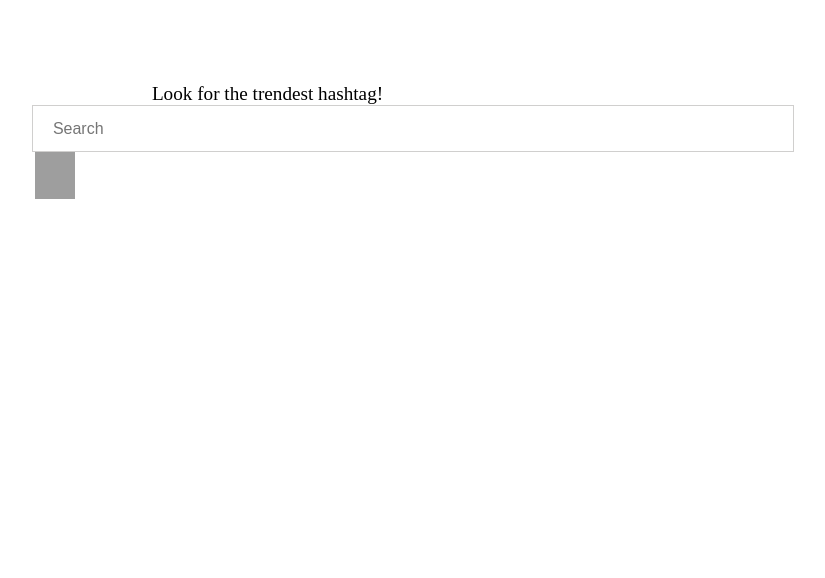
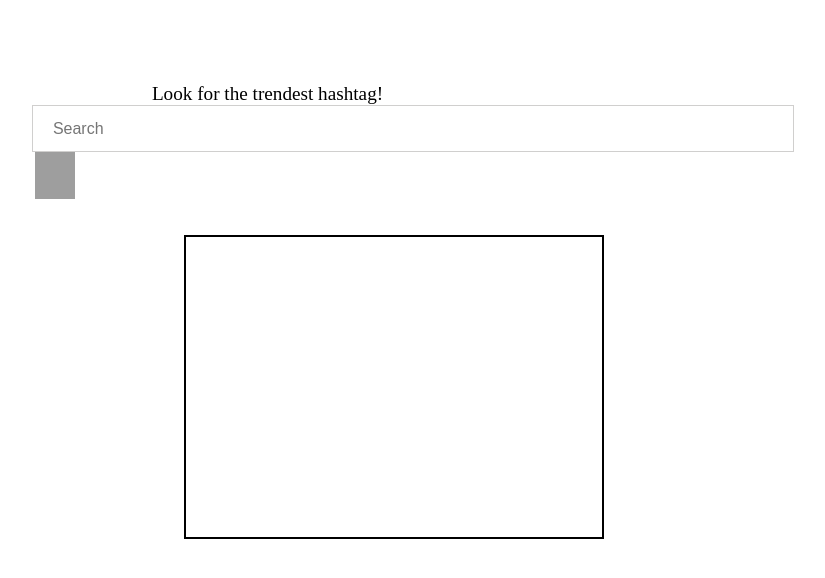
Before and after one commit to camilalourencos/twitter-hashtag-searcher, an Angular app in the folder frontend/: page / in a window 1280 px wide. Shown: the top 578 px of the page, without its empty margins (248-1073 px from the left). Built offline with nearby package versions, Linux system fonts and the light colour scheme; grey boxes are pictures that could not be loaded.

Commit message:
commit implementing search-results service

```diff
--- a/frontend/src/app/app.component.html
+++ b/frontend/src/app/app.component.html
@@ -1,2 +1,2 @@
-<app-new-search (onSearch)='onSearch($event)'></app-new-search>
-<app-search-results [tweetsFound]='tweetsFound'></app-search-results>
+<app-new-search (onTyping)='onTyping($event)'></app-new-search>
+<app-search-results></app-search-results>
--- a/frontend/src/app/app.component.ts
+++ b/frontend/src/app/app.component.ts
@@ -1,3 +1,4 @@
+import { SearchResultsService } from './services/search-results.service';
 import { Component } from '@angular/core';
 import { SearchResultsComponent } from './search-results/search-results.component';
 import { NewSearchComponent } from './search/new-search.component';
@@ -7,7 +8,13 @@ import { NewSearchComponent } from './search/new-search.component';
   templateUrl: './app.component.html',
   styleUrls: ['./app.component.css']
 })
-export class AppComponent extends SearchResultsComponent {
+export class AppComponent {
   title = 'twitter-hashtag-searcher';
 
+  constructor(private service: SearchResultsService) {}
+
+  onTyping($event:any){
+    this.service.onSearch($event);
+  }
+
 }
--- a/frontend/src/app/search-results/search-results.component.css
+++ b/frontend/src/app/search-results/search-results.component.css
@@ -0,0 +1,13 @@
+body{
+  padding-top: 75px;
+}
+.result-container {
+  margin: 0 33.33% auto;
+  position: relative;
+  display: flex;
+  justify-content: center;
+  align-items: top;
+  border: 2px black solid;
+  width: 33.33%;
+  height: 300px;
+}
--- a/frontend/src/app/search-results/search-results.component.html
+++ b/frontend/src/app/search-results/search-results.component.html
@@ -1,5 +1,13 @@
-<body>
+<body *ngIf="!!tweetsFound; else noTweets">
+
+  <section class="result-container">
     <div id="returned-tweets" *ngFor='let tweetFound of tweetsFound' >
       <p>{{tweetFound.searchValue}}</p>
     </div>
-</body>-
+  </section>
+
+</body>
+
+<ng-template #noTweets>
+  <p>No tweets found for this hashtag!</p>
+</ng-template>
--- a/frontend/src/app/search-results/search-results.component.ts
+++ b/frontend/src/app/search-results/search-results.component.ts
@@ -1,3 +1,4 @@
+import { SearchResultsService } from './../services/search-results.service';
 import { Component, OnInit, Input } from '@angular/core';
 
 
@@ -8,15 +9,12 @@ import { Component, OnInit, Input } from '@angular/core';
 })
 export class SearchResultsComponent implements OnInit {
 
-  @Input()  tweetsFound: any[] = [];
-  constructor() { }
+  tweetsFound: any[] = [];
 
-  ngOnInit(): void {
-  }
+  constructor(private service: SearchResultsService) {}
 
-  onSearch($event:any){
-    console.log($event);
-    this.tweetsFound.push($event);
+  ngOnInit() {
+    this.tweetsFound = this.service.tweetsFound;
   }
 
 }
--- a/frontend/src/app/search/new-search.component.ts
+++ b/frontend/src/app/search/new-search.component.ts
@@ -10,7 +10,7 @@ import { FormBuilder } from '@angular/forms';
 })
 export class NewSearchComponent {
 
-  @Output() onSearch = new EventEmitter();
+  @Output() onTyping = new EventEmitter();
 
 
   searchValue: string = '';
@@ -18,7 +18,7 @@ export class NewSearchComponent {
   hashtagSearch(){
     console.log('ola');
     const searchResult = {searchValue: this.searchValue}
-    this.onSearch.emit(searchResult);
+    this.onTyping.emit(searchResult);
 
     this.eraseBar();
 
--- /dev/null
+++ b/frontend/src/app/services/search-results.service.ts
@@ -0,0 +1,24 @@
+import { Injectable, Input } from '@angular/core';
+
+@Injectable({
+  providedIn: 'root'
+})
+export class SearchResultsService {
+
+  private listTweetsFound: any[];
+
+  constructor() {
+    this.listTweetsFound = [];
+  }
+
+  get tweetsFound (){
+    return this.listTweetsFound;
+  }
+
+  onSearch(tweetFound: any){
+    this.listTweetsFound.push(tweetFound);
+  }
+
+
+
+}
```
Also changed, not shown: 1 other file (tests, documents, lock files or other folders).
